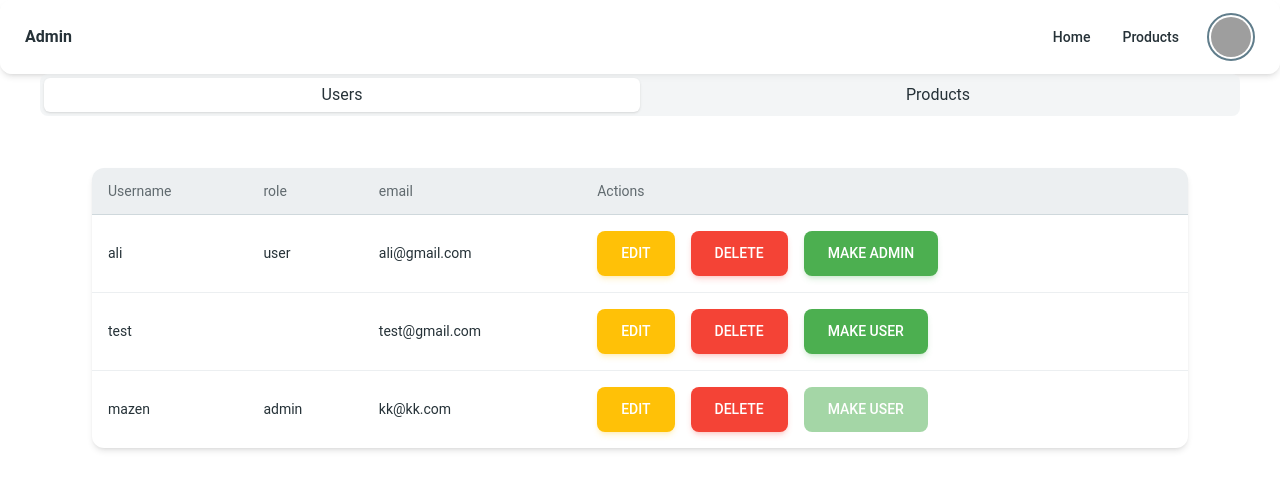
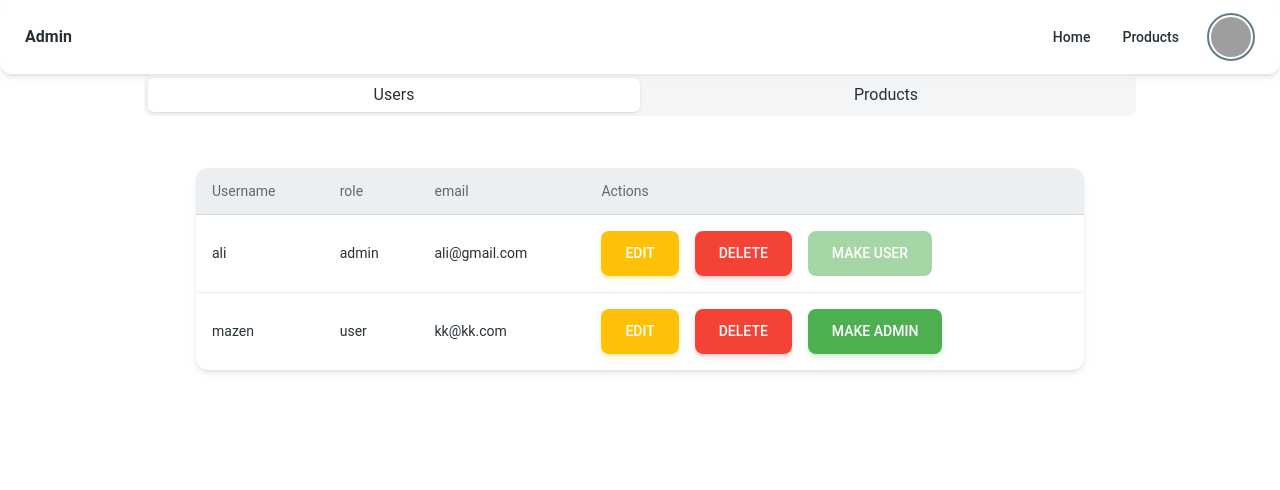
Before and after one commit to Ranatarek22/E-commerce_DEPI, a React (Vite) app: page /admin in a window 1280 px wide. Shown: the top 490 px of the page. Built offline with nearby package versions, Linux system fonts and the light colour scheme; data requests are answered from the project's data file; grey boxes are pictures that could not be loaded.

Commit message:
dashboard2

```diff
--- a/db.json
+++ b/db.json
@@ -4,30 +4,20 @@
       "id": 2,
       "name": "ali",
       "email": "ali@gmail.com",
-      "password": 123,
-      "role": "user"
+      "role": "admin"
     },
     {
-      "name": "test",
-      "email": "test@gmail.com",
-      "gender": "male",
-      "password": "test123",
-      "id": 3
-    },
-    {
+      "id": 4,
       "name": "mazen",
       "email": "kk@kk.com",
-      "gender": "male",
-      "password": "123456",
-      "id": 4,
-      "role": "admin"
+      "role": "user"
     }
   ],
   "products": [
     {
       "id": 1,
       "title": " Laptops",
-      "price": 2000,
+      "price": 20000,
       "description": "Your perfect pack for everyday use and walks in the forest. Stash your laptop (up to 15 inches) in the padded sleeve, your everyday",
       "category": "men's clothing",
       "image": "https://fakestoreapi.com/img/81fPKd-2AYL._AC_SL1500_.jpg",
--- a/src/pages/Admin/DashBoard.jsx
+++ b/src/pages/Admin/DashBoard.jsx
@@ -90,7 +90,7 @@ const Dashboard = ({ users, products, deleted, SetDeleted }) => {
   ];
 
   return (
-    <Tabs className="mx-10" value={activeTab} onChange={(value) => setActiveTab(value)}>
+    <Tabs className="mx-36" value={activeTab} onChange={(value) => setActiveTab(value)}>
       <TabsHeader>
         {data.map(({ label, value }) => (
           <Tab key={value} value={value}>
--- a/src/pages/Admin/Edituser.jsx
+++ b/src/pages/Admin/Edituser.jsx
@@ -31,7 +31,7 @@ const Edituser = ({deleted,SetDeleted}) => {
         e.preventDefault();
         axios({
             method:"put",
-            url:`http://localhost:3000/users/${userId}`,
+            url:`http://localhost:3000/mazenz/${userId}`,
             data:user
         }).then(()=>{
             SetDeleted(!deleted);
--- a/src/pages/Admin/Users.jsx
+++ b/src/pages/Admin/Users.jsx
@@ -22,7 +22,7 @@ const Users = ({users,deleted,SetDeleted}) => {
           Swal.fire("deleted!", "", "success");
           axios({
             method:"delete",
-            url:`http://localhost:3000/users/${id}`,
+            url:`http://localhost:3000/mazenz/${id}`,
           }).then(()=>{
             SetDeleted(!deleted);
           })
@@ -35,7 +35,7 @@ const Users = ({users,deleted,SetDeleted}) => {
         const newRole = user.role === "admin" ? "user" : "admin";
         axios({
           method: "put",
-          url: `http://localhost:3000/users/${user.id}`,
+          url: `http://localhost:3000/mazenz/${user.id}`,
           data: { ...user, role: newRole },
         }).then(() => {
           SetDeleted(!deleted);
```
